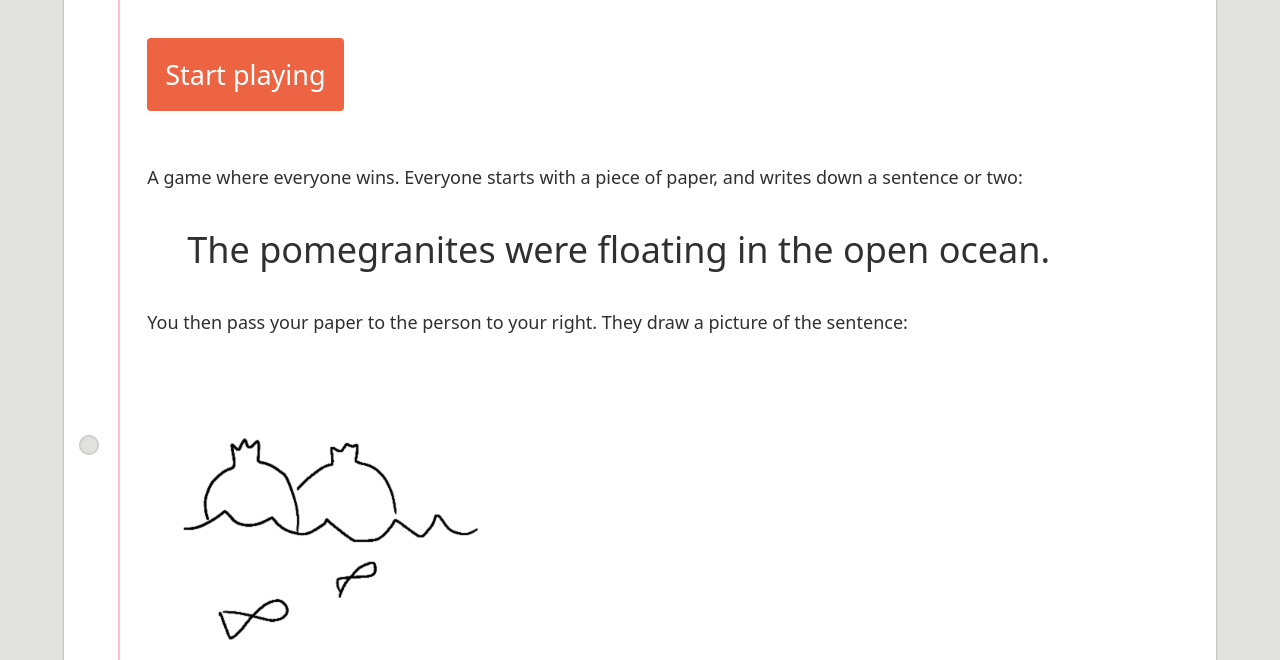
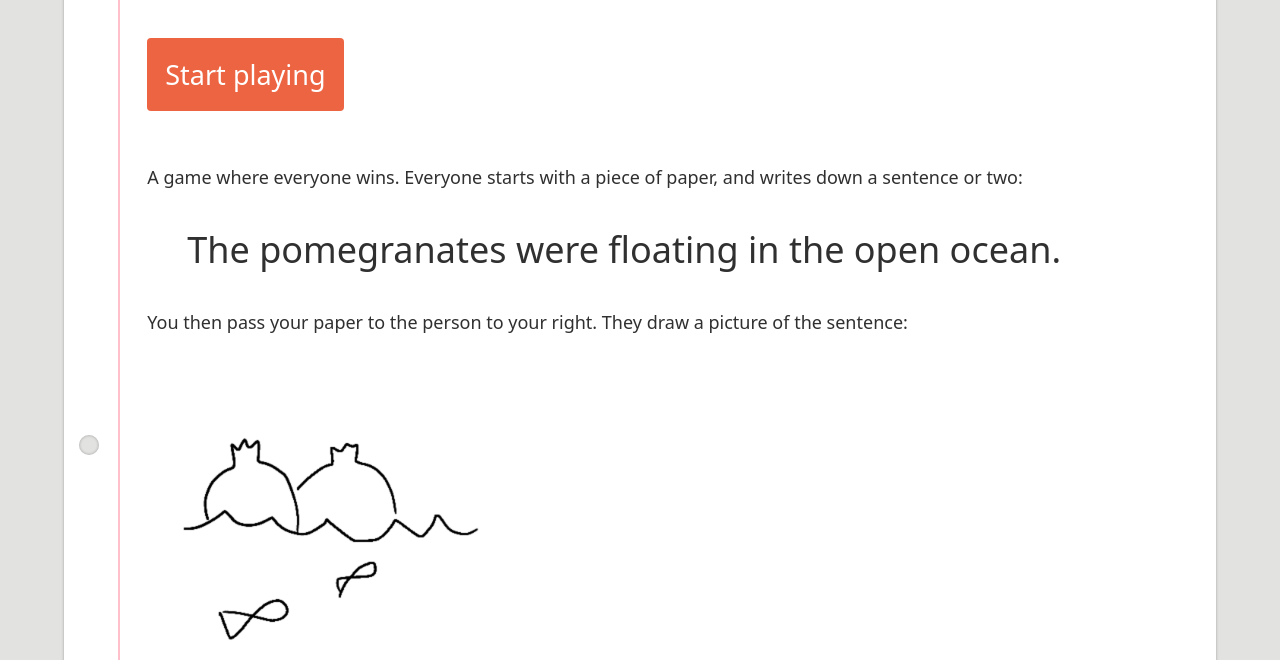
Before and after one commit to kevee/writeydrawey.com, a Gatsby site: page / in a window 1280 px wide. Shown: the part 140-800 px from the top of the page. Built offline with nearby package versions, Linux system fonts and the light colour scheme; Gatsby itself is replaced by a stand-in of ours.

```diff
--- a/src/pages/index.js
+++ b/src/pages/index.js
@@ -64,7 +64,7 @@
             and writes down a sentence or two:
           </p>
           <SampleSentence>
-            The pomegranites were floating in the open ocean.
+            The pomegranates were floating in the open ocean.
           </SampleSentence>
           <p>
             You then pass your paper to the person to your right. They draw a
```
